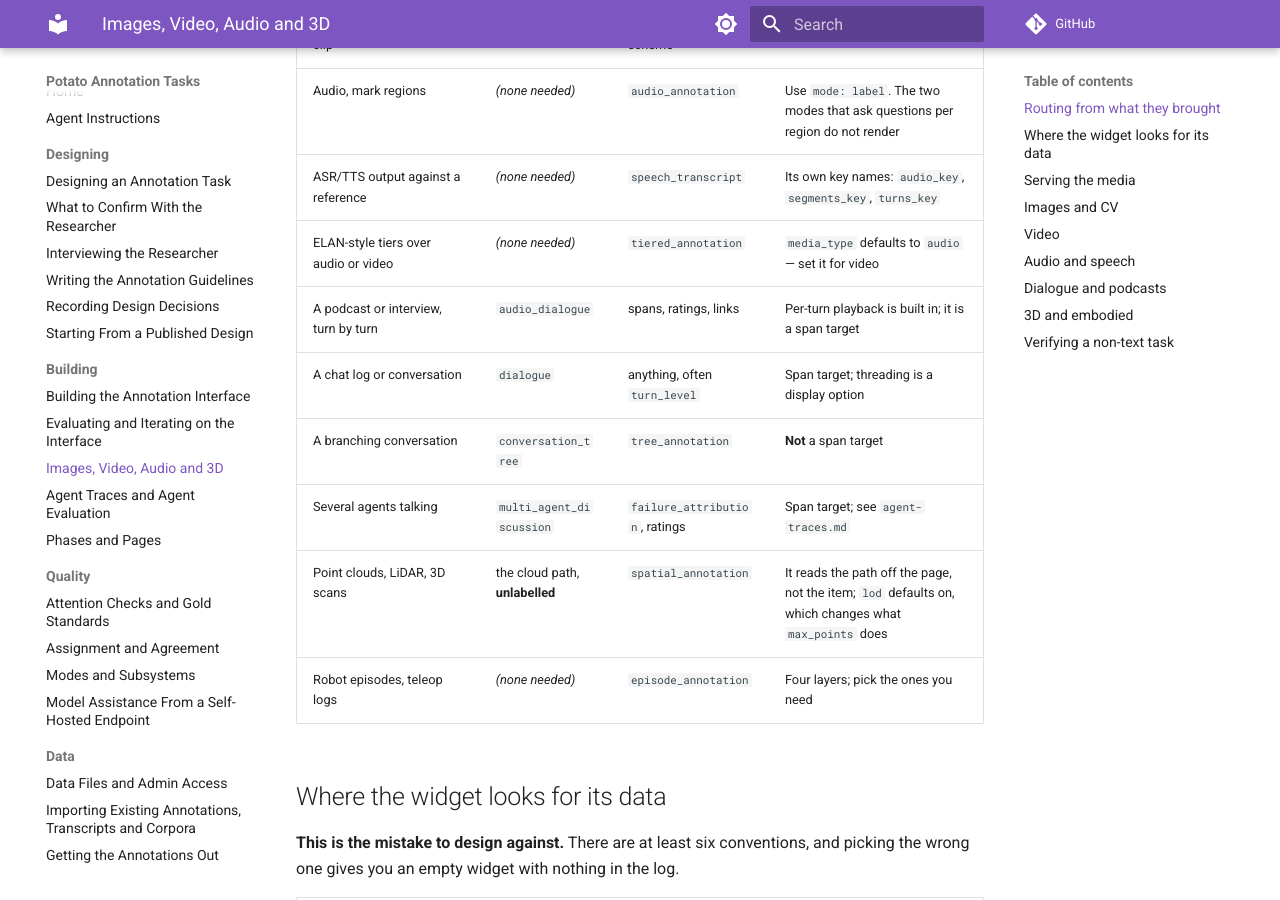
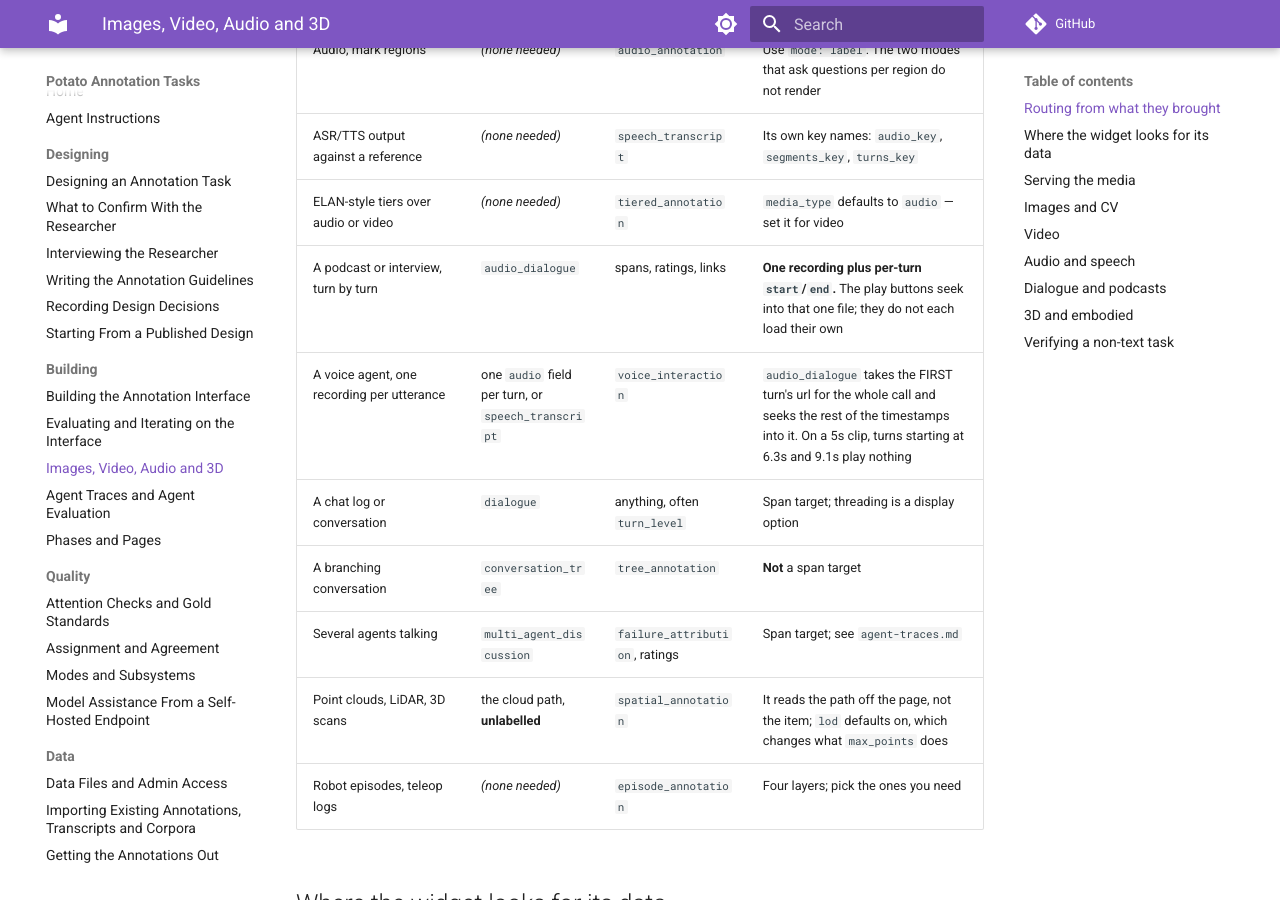
Before and after one commit to davidjurgens/potato-skill, an MkDocs documentation site: the page built from docs/modalities.md, in a window 1280 px wide and 900 px high, scrolled down 1473 px. Built offline with MkDocs 1.6.1 and Material for MkDocs 9.7.7, drawn with Linux system fonts in a browser that asks for light colours; comment, search, counter and statistics services are not loaded; some of the changed text lies outside the part shown.

Commit message:
docs(modalities): audio_dialogue is one recording, not one file per turn
The pack said "per-turn playback is built in" and "each with its own play
button", both true and both readable as "each turn loads its own file".
It does not. `normalize_transcript` returns a single dialogue-level
`audio`, and each turn's button carries only `data-start`/`data-end` and
seeks into that one player.

Given one recording per utterance -- which is what a voice-agent session
is -- `audio_from_segments` returns the FIRST turn's url and stops. Its
docstring says it is for sources that repeat the same url on every row;
nothing checks that they are the same. Measured on a four-turn call:
shared player holds mono44.wav at 5.00s, buttons seek to 0.0, 3.4, 6.3
and 9.1, so turns 3 and 4 seek past the end of the file and the other
three recordings are never loaded.

So the table now says which shape the display takes, and adds the row for
the shape it does not, naming `speech_transcript` or one audio field per
turn instead. Filed against Potato separately; this is the advice either
way, because the display is documented as podcast/interview and a
per-turn-file study wants a different tool even once the silent drop is
fixed.

Co-Authored-By: Claude Opus 5 (1M context) <noreply@anthropic.com>
Claude-Session: https://claude.ai/code/session_01PJAwjvg871XGFuA8khHbjC

```diff
--- a/docs/modalities.md
+++ b/docs/modalities.md
@@ -36,7 +36,8 @@ Agent traces and agent evaluation are their own family — `agent-traces.md`.
 | Audio, mark regions | *(none needed)* | `audio_annotation` | Use `mode: label`. The two modes that ask questions per region do not render |
 | ASR/TTS output against a reference | *(none needed)* | `speech_transcript` | Its own key names: `audio_key`, `segments_key`, `turns_key` |
 | ELAN-style tiers over audio or video | *(none needed)* | `tiered_annotation` | `media_type` defaults to `audio` — set it for video |
-| A podcast or interview, turn by turn | `audio_dialogue` | spans, ratings, links | Per-turn playback is built in; it is a span target |
+| A podcast or interview, turn by turn | `audio_dialogue` | spans, ratings, links | **One recording plus per-turn `start`/`end`.** The play buttons seek into that one file; they do not each load their own |
+| A voice agent, one recording per utterance | one `audio` field per turn, or `speech_transcript` | `voice_interaction` | `audio_dialogue` takes the FIRST turn's url for the whole call and seeks the rest of the timestamps into it. On a 5s clip, turns starting at 6.3s and 9.1s play nothing |
 | A chat log or conversation | `dialogue` | anything, often `turn_level` | Span target; threading is a display option |
 | A branching conversation | `conversation_tree` | `tree_annotation` | **Not** a span target |
 | Several agents talking | `multi_agent_discussion` | `failure_attribution`, ratings | Span target; see `agent-traces.md` |
@@ -377,7 +378,7 @@ Four displays, and the difference is the shape of the conversation:
 | Display | Shape | Span target |
 |---|---|---|
 | `dialogue` | A flat or reply-threaded log | yes |
-| `audio_dialogue` | Interview or podcast turns, each with its own play button | yes |
+| `audio_dialogue` | Interview or podcast turns, each with a play button that seeks into the one recording | yes |
 | `conversation_tree` | Branching, collapsible | no |
 | `multi_agent_discussion` | Several agents, colour-coded, filterable | yes |
 
```
Also changed, not shown: docs/building-the-ui.md (+1 -1 lines), skills/potato-tasks/references/building-the-ui.md (+1 -1 lines), skills/potato-tasks/references/modalities.md (+3 -2 lines).
